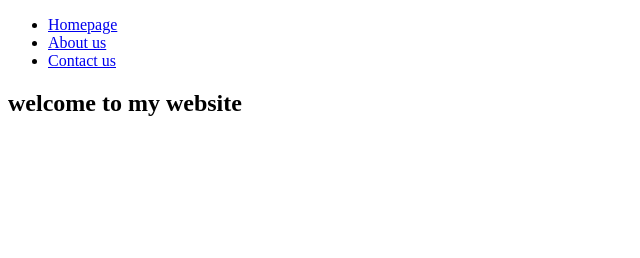
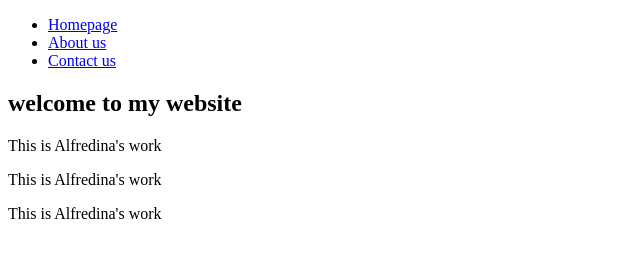
Before and after one commit to Alfredina-A/T4G_LESSON3, a plain HTML site: page index.html in a window 1280 px wide. Shown: the whole page, without its empty margins (0-640 px from the left). Drawn offline with Linux system fonts and the light colour scheme.

Commit message:
adding index.html

```diff
--- a/src/index.html
+++ b/index.html
@@ -13,5 +13,8 @@
     </ul>
 </nav>
     <h2>welcome to my website</h2>
+    <p>This is Alfredina's work</p>
+    <p>This is Alfredina's work</p>
+    <p>This is Alfredina's work</p>
 </body>
 </html>
```
